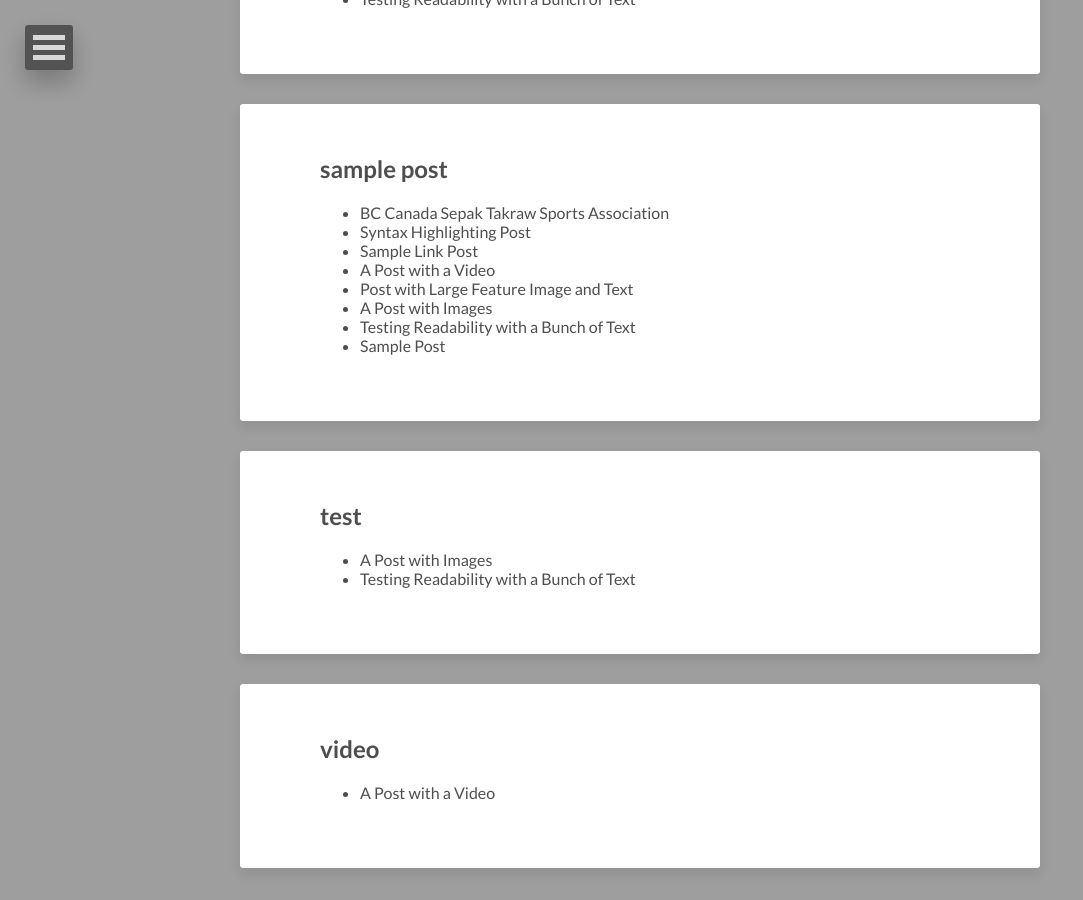
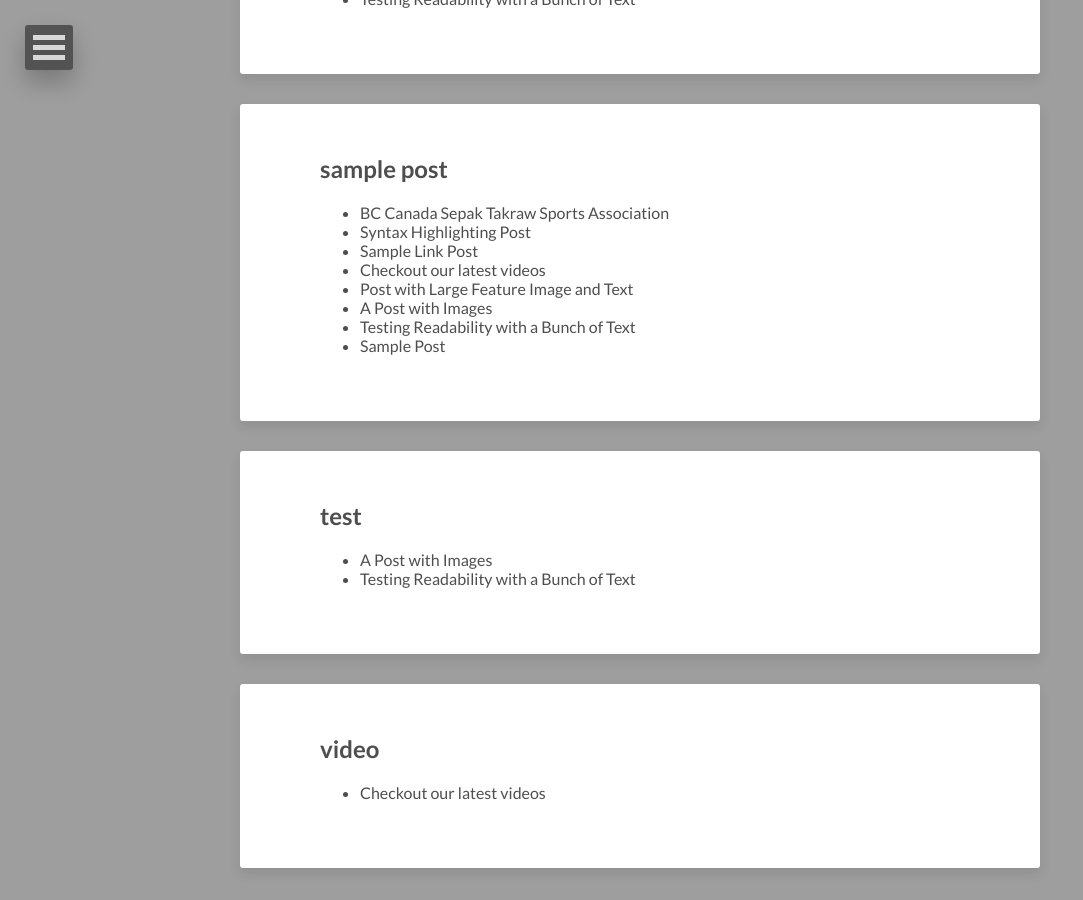
Before and after one commit to bccstsa-org/bccstsa-org.github.io, a Jekyll site: the page built from tags/index.html, in a window 1280 px wide and 900 px high, scrolled down 1461 px. Shown: the whole window, without its empty margins (0-1083 px from the left). Built offline with Jekyll 4.4.1, drawn with Linux system fonts in a browser that asks for light colours; nearby versions of some CDN libraries.

Commit message:
Update 2013-06-25-video-post.md

````diff
--- a/_posts/2013-06-25-video-post.md
+++ b/_posts/2013-06-25-video-post.md
@@ -1,14 +1,14 @@
 ---
 layout: post
-title: "A Post with a Video"
+title: "Checkout our latest videos"
 description: "Custom written post descriptions are the way to go... if you're not lazy."
 tags: [sample post, video]
 ---
 
-<iframe width="560" height="315" src="//www.youtube.com/embed/SU3kYxJmWuQ" frameborder="0"></iframe>
+<iframe width="560" height="315" src="//www.youtube.com/results?search_query=bc+sepak+takraw" frameborder="0"></iframe>
 
 Video embeds are responsive and scale with the width of the main content block with the help of [FitVids](http://fitvidsjs.com/).
 
 ```html
-<iframe width="560" height="315" src="//www.youtube.com/embed/SU3kYxJmWuQ" frameborder="0"></iframe>
+<iframe width="560" height="315" src="//www.youtube.com/results?search_query=bc+sepak+takraw" frameborder="0"></iframe>
 ```
````
